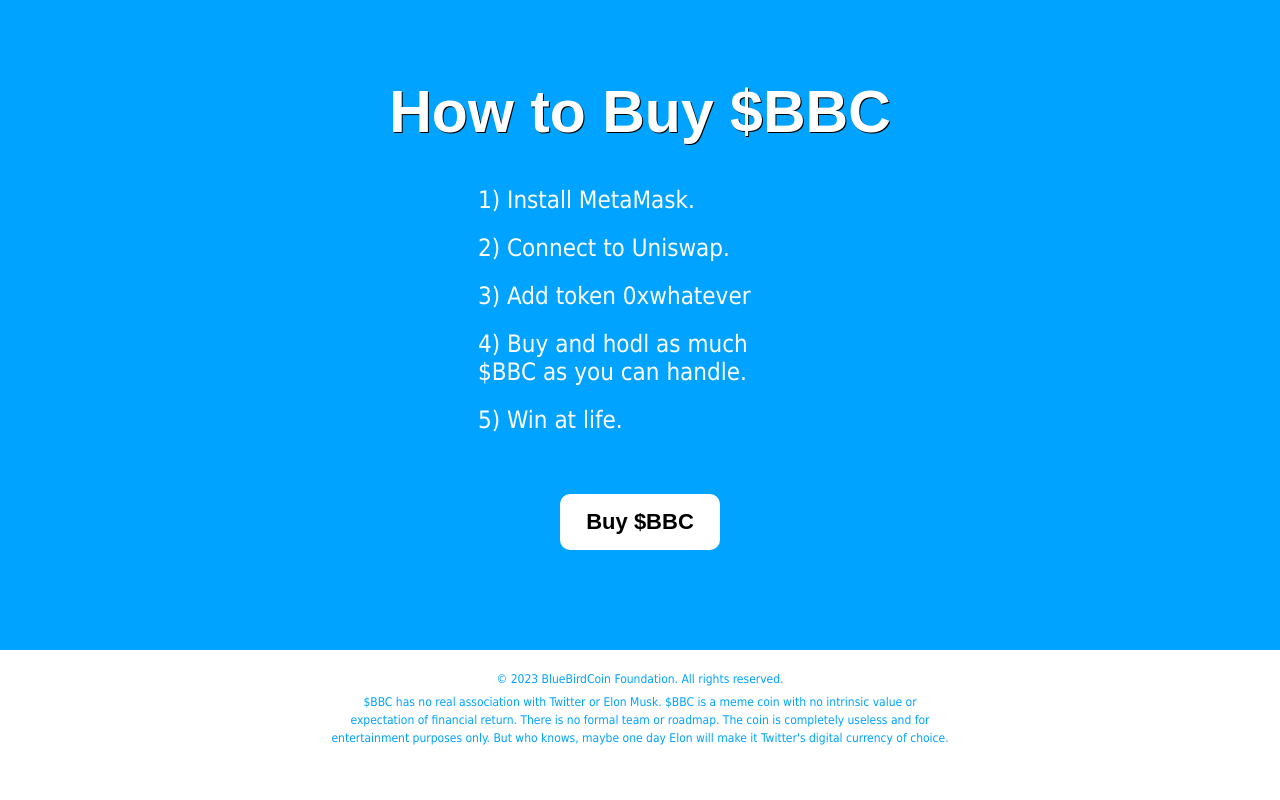
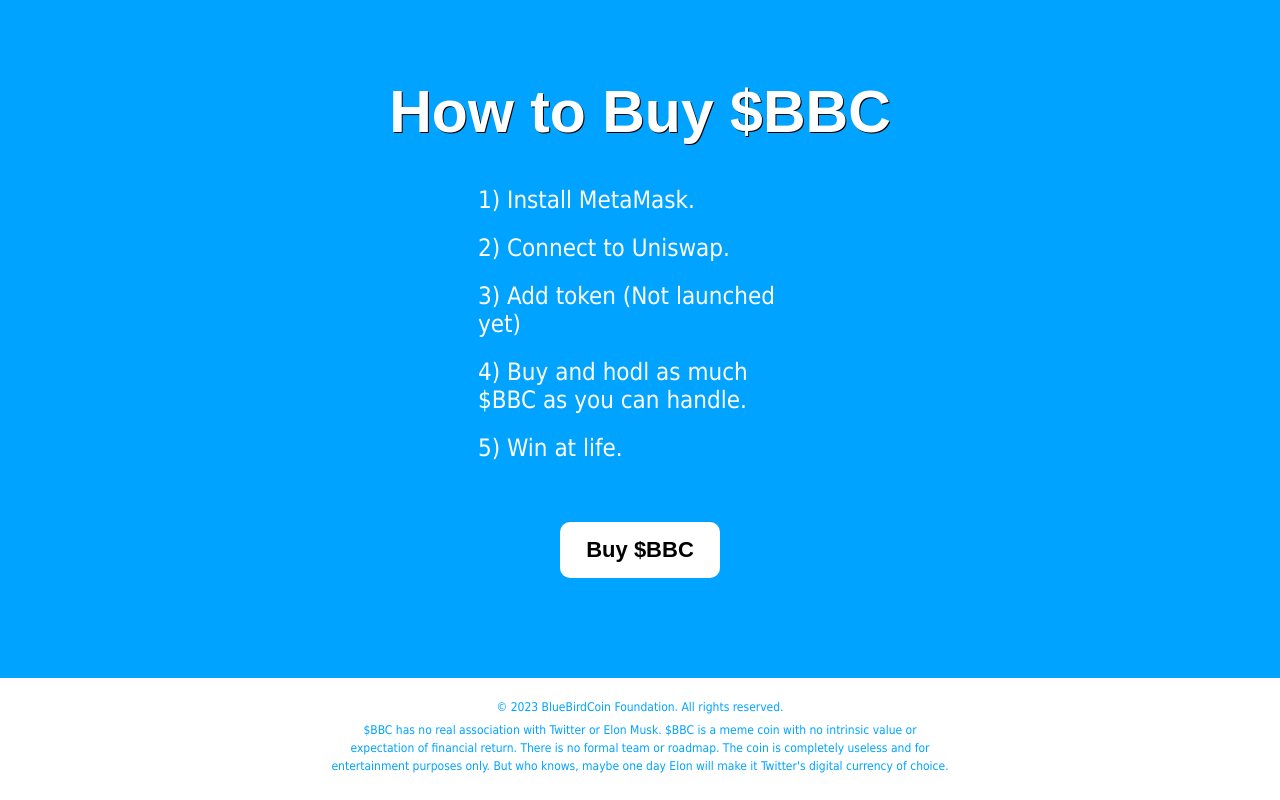
Before and after one commit to bluebirdcoin/fun, a website: page index.html in a window 1280 px wide. Shown: the part 2945-3745 px from the top of the page. Before the commit the page ends 3717 px from the top, so only its background shows below. Drawn offline with Linux system fonts and the light colour scheme.

Commit message:
Update index.html

```diff
--- a/index.html
+++ b/index.html
@@ -59,7 +59,7 @@
 				<p>
 				<li>1) Install MetaMask.</li>
 				<li>2) Connect to Uniswap.</li>
-				<li>3) Add token 0xwhatever</li>
+				<li>3) Add token (Not launched yet)</li>
 				<li>4) Buy and hodl as much $BBC as you can handle.</li>
 				<li>5) Win at life.</li></p>
 			<a href="http://app.uniswap.org" class="buy-bbc">Buy $BBC</a>
```
